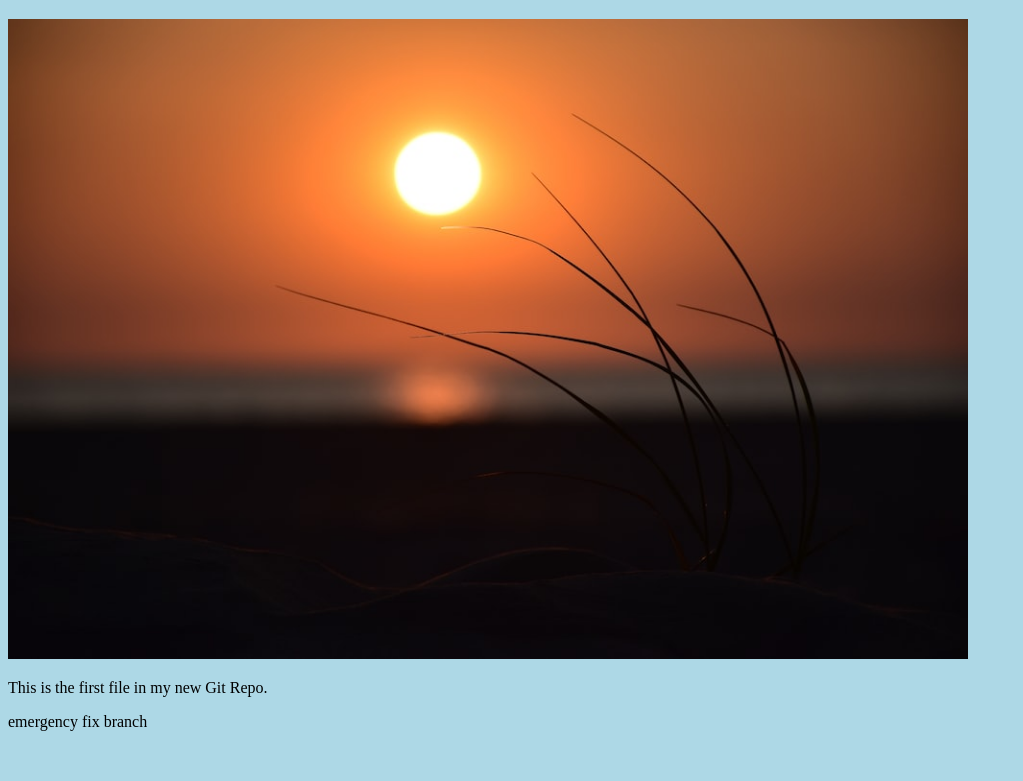
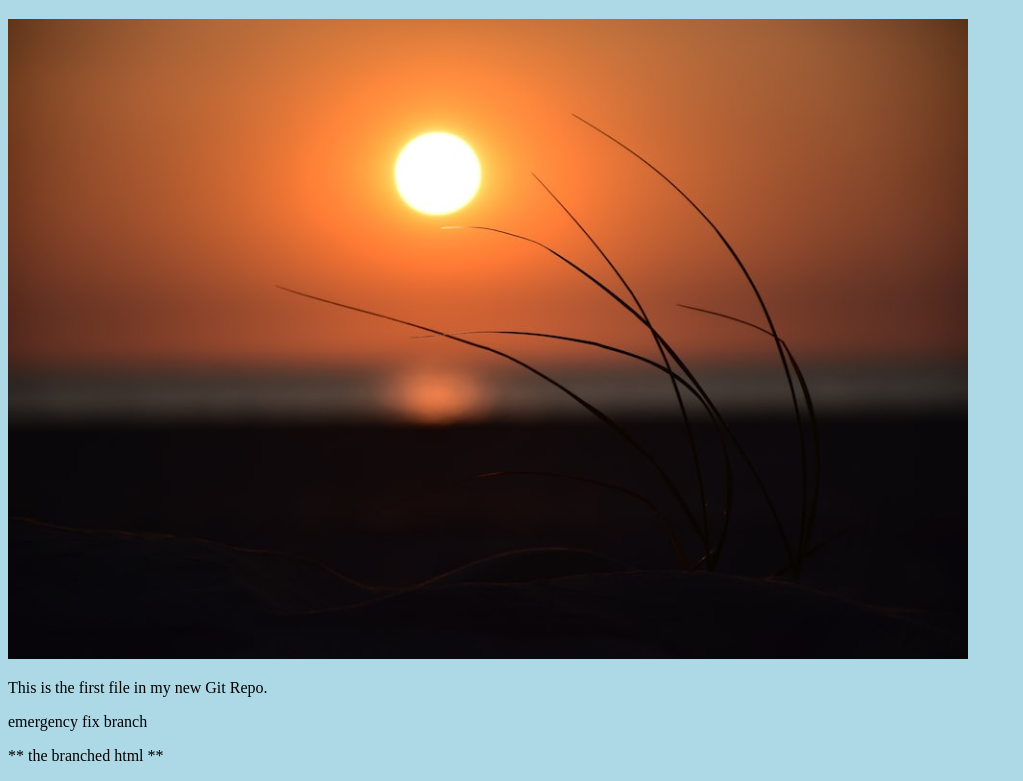
Before and after one commit to Amaankkk/hello-world, a plain HTML site: page index.html in a window 1280 px wide. Shown: the part 61-842 px from the top of the page, without its empty margins (0-1023 px from the left). Before the commit the page ends 808 px from the top, so only its background shows below. Drawn offline with Linux system fonts and the light colour scheme.

Commit message:
Update index.html

```diff
--- a/index.html
+++ b/index.html
@@ -11,6 +11,7 @@
     style="width:100%;max-width:960px"></div>
 <p>This is the first file in my new Git Repo.</p>
 <p>emergency fix branch</p>
+<p>** the branched html   **</p>
 
 
 </body>
```
